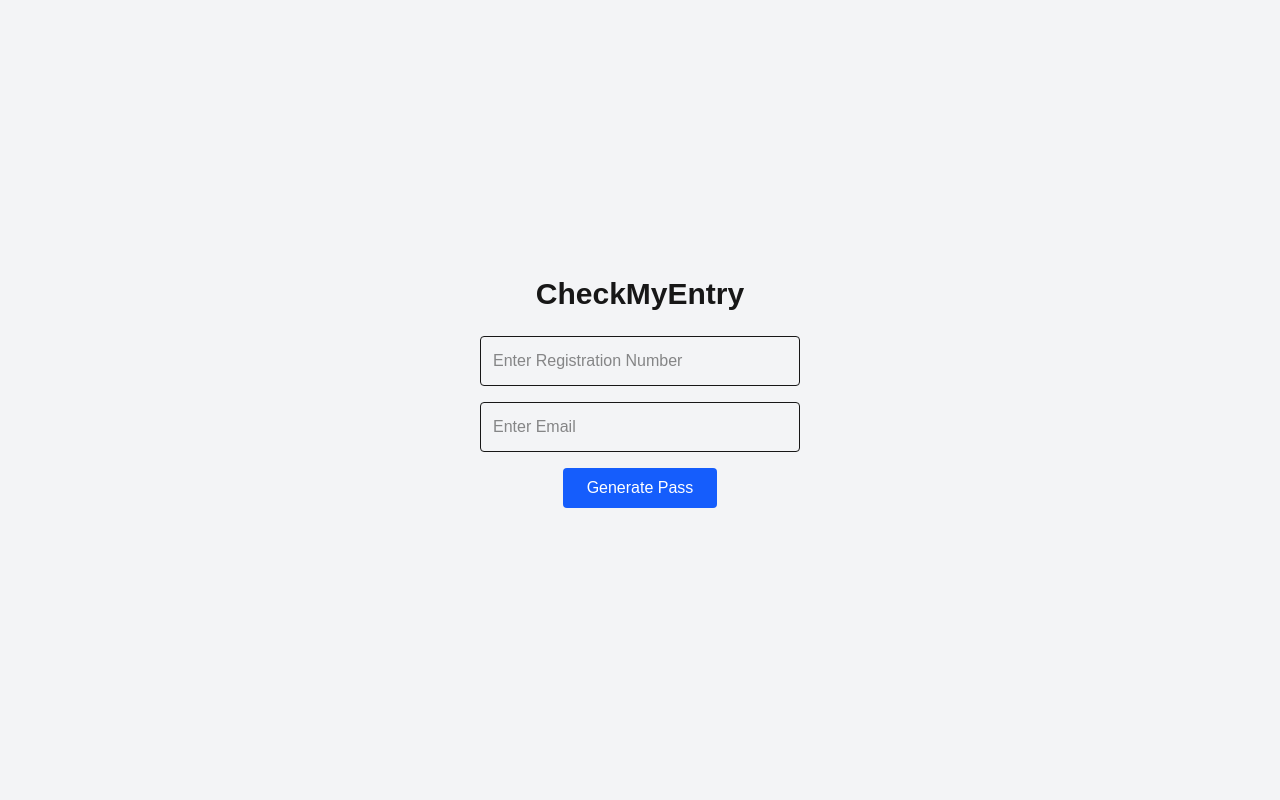
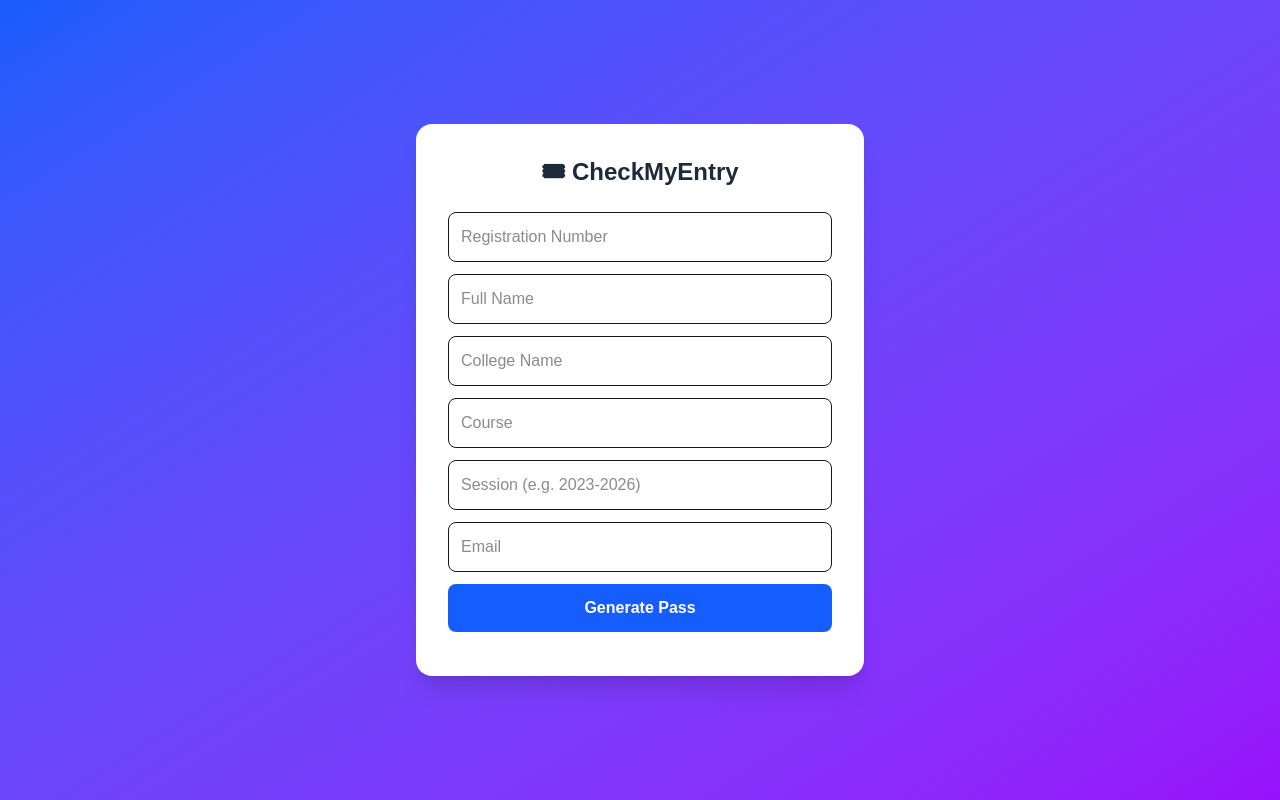
Before and after one commit to rishiverma73/checkmyentry, a Next.js app: page /register in a window 1280 px wide. Built offline with nearby package versions, Linux system fonts and the light colour scheme.

Commit message:
first commit

```diff
--- /dev/null
+++ b/app/dashboard/page.tsx
@@ -0,0 +1,29 @@
+"use client";
+
+import { auth } from "../../lib/firebase";
+import { signOut } from "firebase/auth";
+
+export default function Dashboard() {
+
+  const logout = async () => {
+    await signOut(auth);
+    window.location.href = "/login";
+  };
+
+  return (
+    <div className="min-h-screen flex flex-col items-center justify-center">
+
+      <h1 className="text-2xl font-bold mb-4">Dashboard</h1>
+
+      <p>Welcome to CheckMyEntry 🚀</p>
+
+      <button
+        onClick={logout}
+        className="mt-4 bg-red-500 text-white px-4 py-2 rounded"
+      >
+        Logout
+      </button>
+
+    </div>
+  );
+}
--- /dev/null
+++ b/app/login/page.tsx
@@ -0,0 +1,55 @@
+"use client";
+
+import { useState } from "react";
+import { auth } from "../../lib/firebase";
+import { signInWithEmailAndPassword } from "firebase/auth";
+import { useRouter } from "next/navigation";
+
+export default function Login() {
+  const [email, setEmail] = useState("");
+  const [password, setPassword] = useState("");
+  const [msg, setMsg] = useState("");
+  const router = useRouter();
+
+  const handleLogin = async () => {
+    try {
+      await signInWithEmailAndPassword(auth, email, password);
+      setMsg("✅ Login Success");
+      router.push("/dashboard");
+    } catch (err: any) {
+      setMsg("❌ Invalid Credentials");
+    }
+  };
+
+  return (
+    <div className="min-h-screen flex items-center justify-center bg-gray-100">
+      <div className="bg-white p-8 rounded-xl shadow w-80">
+
+        <h1 className="text-xl font-bold mb-4 text-center">Login</h1>
+
+        <input
+          type="email"
+          placeholder="Email"
+          className="w-full border p-2 mb-3 rounded"
+          onChange={(e) => setEmail(e.target.value)}
+        />
+
+        <input
+          type="password"
+          placeholder="Password"
+          className="w-full border p-2 mb-3 rounded"
+          onChange={(e) => setPassword(e.target.value)}
+        />
+
+        <button
+          onClick={handleLogin}
+          className="w-full bg-green-600 text-white py-2 rounded"
+        >
+          Login
+        </button>
+
+        <p className="text-sm mt-3 text-center text-gray-600">{msg}</p>
+      </div>
+    </div>
+  );
+}
--- a/app/register/page.tsx
+++ b/app/register/page.tsx
@@ -3,25 +3,27 @@
 import { useState } from "react";
 import { db } from "../../lib/firebase";
 import { doc, getDoc, setDoc } from "firebase/firestore";
-import QRCode from "qrcode";
 import emailjs from "@emailjs/browser";
 
-export default function Home() {
+export default function Register() {
   const [regNo, setRegNo] = useState("");
+  const [name, setName] = useState("");
+  const [college, setCollege] = useState("");
+  const [course, setCourse] = useState("");
+  const [session, setSession] = useState("");
   const [email, setEmail] = useState("");
   const [message, setMessage] = useState("");
   const [qrImage, setQrImage] = useState("");
 
   const generateTicket = async () => {
-    if (!regNo || !email) {
-      setMessage("Please enter all details");
+    if (!regNo || !name || !college || !course || !session || !email) {
+      setMessage("Please fill all fields");
       return;
     }
 
     const cleanRegNo = regNo.trim().toUpperCase();
 
     try {
-      // 🔍 check valid student
       const studentRef = doc(db, "valid_students", cleanRegNo);
       const studentSnap = await getDoc(studentRef);
 
@@ -37,40 +39,39 @@ export default function Home() {
         return;
       }
 
-      // 🎟 generate ticket ID
       const ticketId = Math.random().toString(36).substring(2, 10);
 
-      // 🔳 generate QR
       const qrUrl = `https://api.qrserver.com/v1/create-qr-code/?size=200x200&data=${ticketId}`;
-      // 💾 save in users collection
+
       await setDoc(doc(db, "users", ticketId), {
         regNo: cleanRegNo,
-        name: studentData.name,
-        email: email,
-        ticketId: ticketId,
+        name,
+        college,
+        course,
+        session,
+        email,
+        ticketId,
         status: "not_used",
       });
 
-      // 🔁 update valid_students
       await setDoc(studentRef, {
         ...studentData,
         status: "used",
       });
 
-      // 📧 SEND EMAIL
       await emailjs.send(
         "service_9y37lip",
         "template_e9rgdnq",
         {
-          name: studentData.name,
-          email: email,
+          name,
+          email,
           qr_code: qrUrl,
         },
-        "cyNr94OU4b_fwtLPB"      // 🔴 replace
+        "cyNr94OU4b_fwtLPB"
       );
 
       setQrImage(qrUrl);
-      setMessage("✅ Registration Successful & Email Sent");
+      setMessage("✅ Registration Successful");
 
     } catch (error) {
       console.log(error);
@@ -79,42 +80,82 @@ const qrUrl = `https://api.qrserver.com/v1/create-qr-code/?size=200x200&data=${t
   };
 
   return (
-    <div className="flex flex-col items-center justify-center h-screen bg-gray-100">
-      <h1 className="text-3xl font-bold mb-6">CheckMyEntry</h1>
+    <div className="min-h-screen bg-gradient-to-br from-blue-600 to-purple-600 flex items-center justify-center p-4">
 
-      {/* REG NO */}
+      <div className="bg-white rounded-2xl shadow-xl p-8 w-full max-w-md">
+
+        <h1 className="text-2xl font-bold text-center mb-6 text-gray-800">
+          🎟 CheckMyEntry
+        </h1>
+
+        <div className="space-y-3">
+
           <input
             type="text"
-        placeholder="Enter Registration Number"
+            placeholder="Registration Number"
             value={regNo}
             onChange={(e) => setRegNo(e.target.value)}
-        className="border p-3 rounded w-80 mb-4"
+            className="w-full border p-3 rounded-lg"
           />
 
-      {/* EMAIL */}
+          <input
+            type="text"
+            placeholder="Full Name"
+            value={name}
+            onChange={(e) => setName(e.target.value)}
+            className="w-full border p-3 rounded-lg"
+          />
+
+          <input
+            type="text"
+            placeholder="College Name"
+            value={college}
+            onChange={(e) => setCollege(e.target.value)}
+            className="w-full border p-3 rounded-lg"
+          />
+
+          <input
+            type="text"
+            placeholder="Course"
+            value={course}
+            onChange={(e) => setCourse(e.target.value)}
+            className="w-full border p-3 rounded-lg"
+          />
+
+          <input
+            type="text"
+            placeholder="Session (e.g. 2023-2026)"
+            value={session}
+            onChange={(e) => setSession(e.target.value)}
+            className="w-full border p-3 rounded-lg"
+          />
+
           <input
             type="email"
-        placeholder="Enter Email"
+            placeholder="Email"
             value={email}
             onChange={(e) => setEmail(e.target.value)}
-        className="border p-3 rounded w-80 mb-4"
+            className="w-full border p-3 rounded-lg"
           />
 
-      {/* BUTTON */}
           <button
             onClick={generateTicket}
-        className="bg-blue-600 text-white px-6 py-2 rounded"
+            className="w-full bg-blue-600 text-white py-3 rounded-lg font-semibold hover:bg-blue-700 transition"
           >
             Generate Pass
           </button>
 
-      {/* MESSAGE */}
-      <p className="mt-4 text-lg">{message}</p>
+          <p className="text-center text-sm text-gray-600">{message}</p>
 
-      {/* QR */}
           {qrImage && (
-        <img src={qrImage} alt="QR Code" className="mt-6 w-40 h-40" />
+            <div className="flex flex-col items-center mt-4">
+              <img src={qrImage} className="w-40 h-40" />
+              <p className="text-xs mt-2 text-gray-500">Show this at entry</p>
+            </div>
           )}
+
+        </div>
+      </div>
     </div>
   );
 }
--- /dev/null
+++ b/app/signup/page.tsx
@@ -0,0 +1,55 @@
+"use client";
+
+import { useState } from "react";
+import { auth } from "../../lib/firebase";
+import { createUserWithEmailAndPassword } from "firebase/auth";
+import { useRouter } from "next/navigation";
+
+export default function Signup() {
+  const [email, setEmail] = useState("");
+  const [password, setPassword] = useState("");
+  const [msg, setMsg] = useState("");
+  const router = useRouter();
+
+  const handleSignup = async () => {
+    try {
+      await createUserWithEmailAndPassword(auth, email, password);
+      setMsg("✅ Account Created");
+      router.push("/login");
+    } catch (err: any) {
+      setMsg(err.message);
+    }
+  };
+
+  return (
+    <div className="min-h-screen flex items-center justify-center bg-gray-100">
+      <div className="bg-white p-8 rounded-xl shadow w-80">
+
+        <h1 className="text-xl font-bold mb-4 text-center">Sign Up</h1>
+
+        <input
+          type="email"
+          placeholder="Email"
+          className="w-full border p-2 mb-3 rounded"
+          onChange={(e) => setEmail(e.target.value)}
+        />
+
+        <input
+          type="password"
+          placeholder="Password"
+          className="w-full border p-2 mb-3 rounded"
+          onChange={(e) => setPassword(e.target.value)}
+        />
+
+        <button
+          onClick={handleSignup}
+          className="w-full bg-blue-600 text-white py-2 rounded"
+        >
+          Create Account
+        </button>
+
+        <p className="text-sm mt-3 text-center text-gray-600">{msg}</p>
+      </div>
+    </div>
+  );
+}
--- a/lib/firebase.js
+++ b/lib/firebase.js
@@ -1,6 +1,7 @@
 // Import the functions you need from the SDKs you need
 import { initializeApp } from "firebase/app";
 import { getFirestore } from "firebase/firestore";
+import { getAuth } from "firebase/auth";
 
 // Your web app's Firebase configuration
 const firebaseConfig = {
@@ -17,3 +18,4 @@ const app = initializeApp(firebaseConfig);
 
 // 🔥 IMPORTANT
 export const db = getFirestore(app);
+export const auth = getAuth(app);
```
Also changed, not shown: app/create-event/page.tsx (added), app/event/eventId/page.tsx (added). Lines whose indentation alone changed are shown as unchanged.
